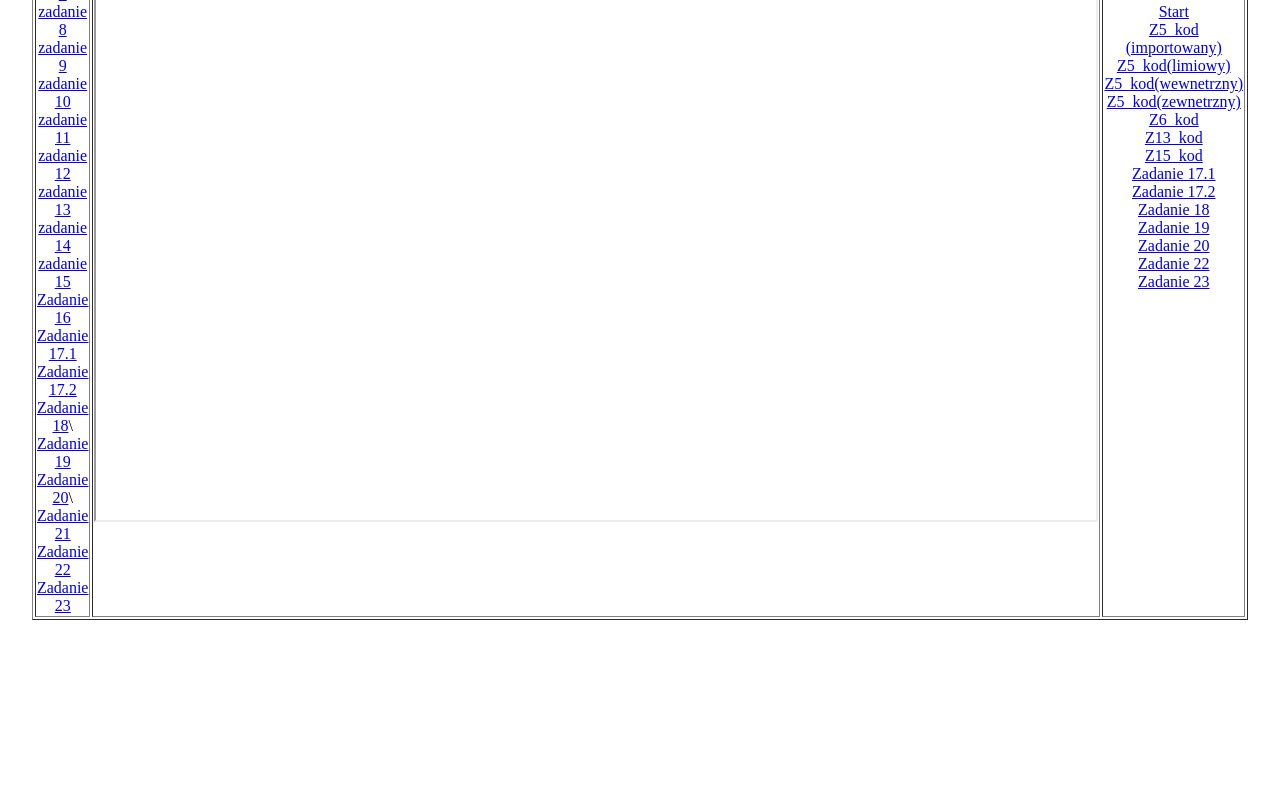
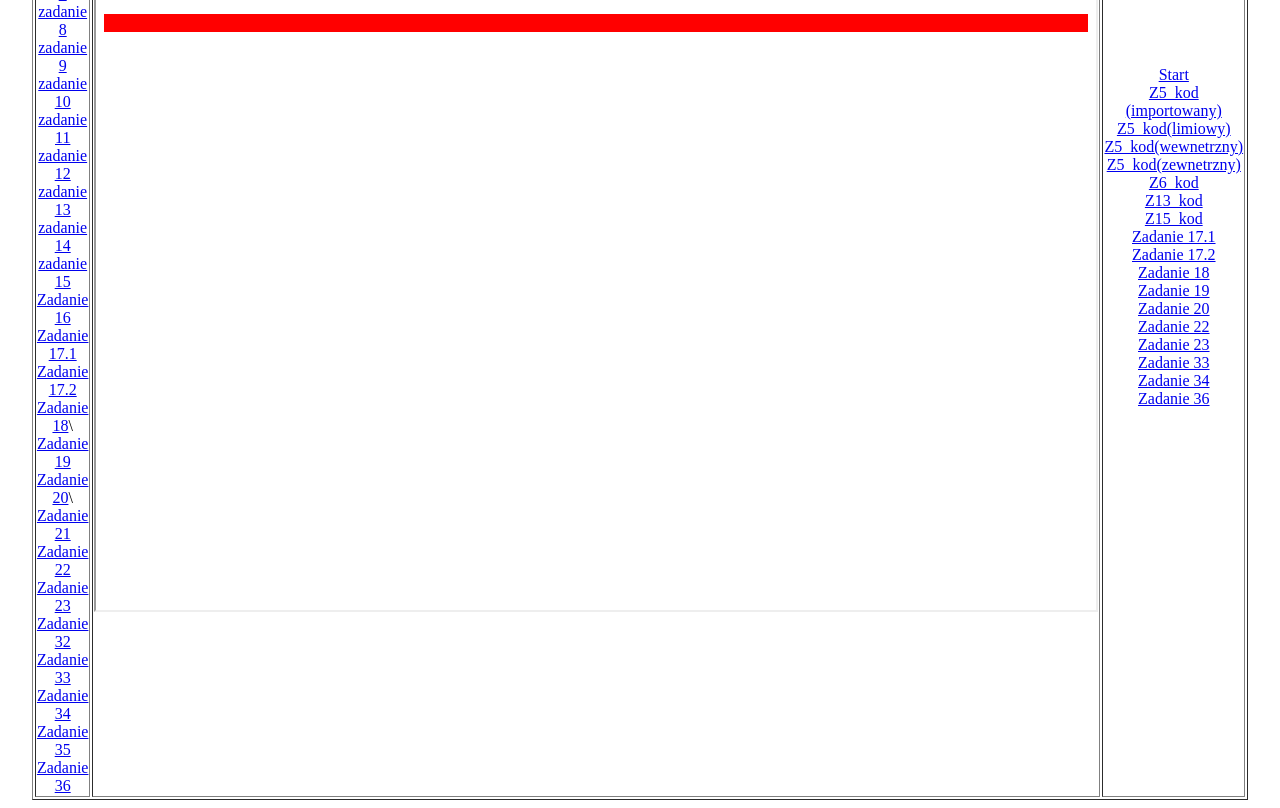
Before and after one commit to jbculanekutwy69/csspracownia, a plain HTML site: page index.html in a window 1280 px wide. Shown: the part 334-1142 px from the top of the page. Before the commit the page ends 962 px from the top, so only its background shows below. Drawn offline with Linux system fonts and the light colour scheme.

Commit message:
Update index.html

```diff
--- a/index.html
+++ b/index.html
@@ -58,6 +58,12 @@
  <a href="zad22_Rusin.html"target="strony">Zadanie 22</a>
 <br>
  <a href="zadanie23_Rusin.html"target="strony">Zadanie 23</a>
+     <br>
+     <a href="Rusin_32.html"target="strony">Zadanie 32</a><br>
+     <a href="Rusin_33.html"target="strony">Zadanie 33</a><br>
+     <a href="Rusin_34.html"target="strony">Zadanie 34</a><br>
+     <a href="Rusin_35.html"target="strony">Zadanie 35</a><br>
+     <a href="Rusin_36.html"target="strony">Zadanie 36</a><br>
  </td>
 
  <td align=center><iframe width=1000 height=750 name="strony" src="start_Rusin.html" border="0"></iframe>
@@ -76,7 +82,10 @@
     <a href="zadanie19_kod_Rusin.html" target="strony">Zadanie 19</a><br>
     <a href="kod_zadanie20_Rusin.html" target="strony">Zadanie 20</a><br>
     <a href="kod_zadanie22_Rusin.html" target="strony">Zadanie 22</a><br>
-    <a href="kod_zadanie23_Rusin.html" target="strony">Zadanie 23</a>
+    <a href="kod_zadanie23_Rusin.html" target="strony">Zadanie 23</a><br>
+    <a href="kod33.md" target="strony">Zadanie 33</a><br>
+    <a href="kod34.md" target="strony">Zadanie 34</a><br>
+    <a href="kod36.md" target="strony">Zadanie 36</a>
  </td>
  </tr>
 </table>
```
